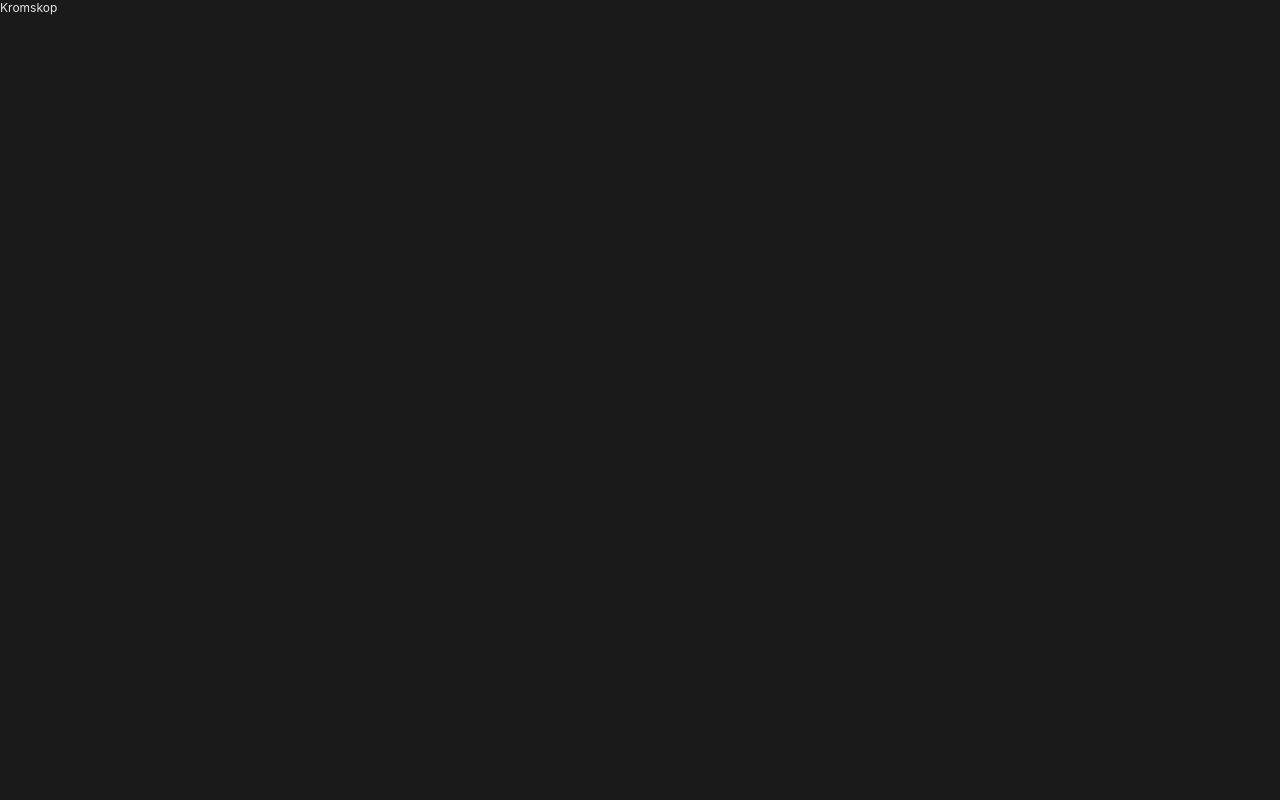
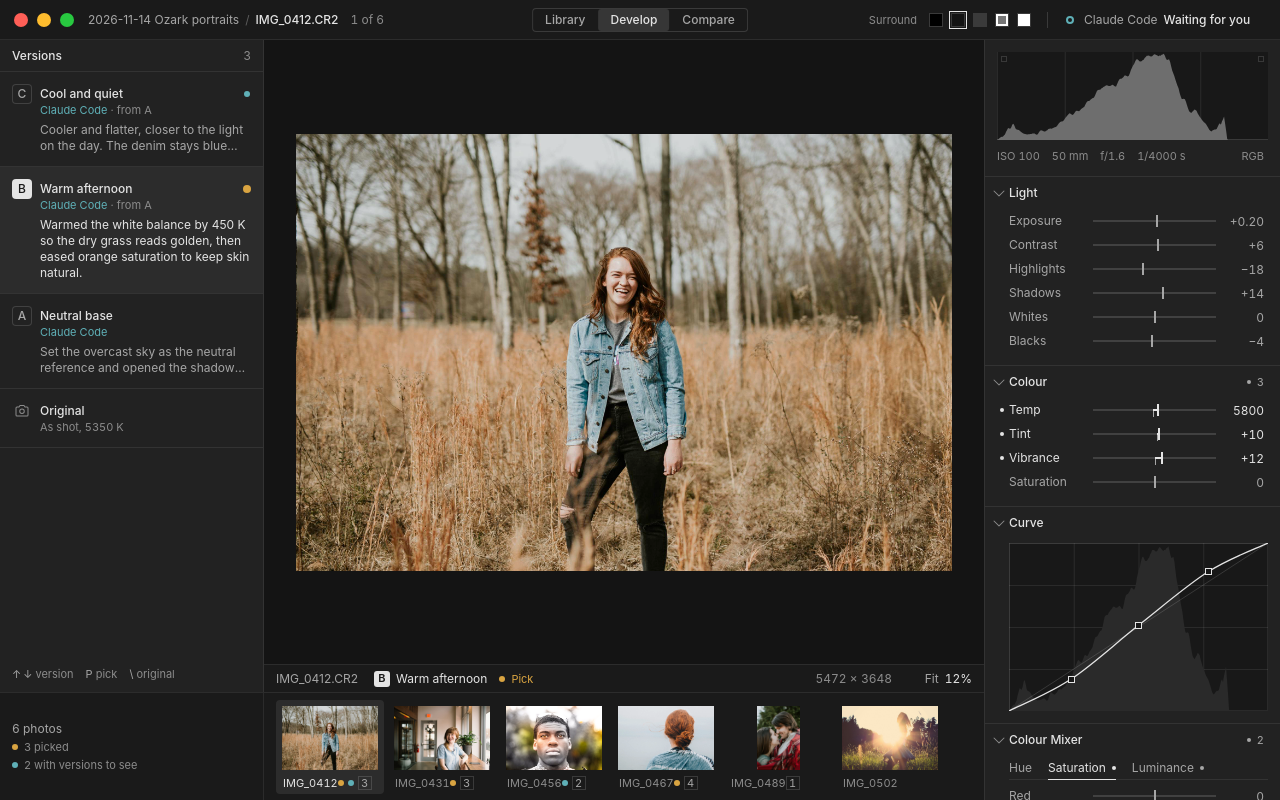
Before and after one commit to duncanlutz/kromskop, a React (Vite) app: page / in a window 1280 px wide. Built offline with nearby package versions, Linux system fonts and the light colour scheme.

Commit message:
ui: assemble the Develop workspace
Wires the toolbar, panels, viewer and filmstrip to the mock session and
adds keys for versions, photos, picking and flipping to the original.
Library and Compare are placeholders for later rounds.

Co-Authored-By: Claude Fable 5.2 <noreply@anthropic.com>

```diff
--- /dev/null
+++ b/src/App.module.css
@@ -0,0 +1,5 @@
+.app {
+  display: flex;
+  flex-direction: column;
+  height: 100%;
+}
--- a/src/App.tsx
+++ b/src/App.tsx
@@ -1,3 +1,46 @@
+import { useEffect, useState } from "react";
+import { DevelopWorkspace } from "./develop/DevelopWorkspace";
+import { MockControlsPopover } from "./mock/MockControlsPopover";
+import { MockSessionProvider } from "./mock/MockSession";
+import { PrefsProvider } from "./shell/Prefs";
+import { StubView } from "./shell/StubView";
+import { Toolbar } from "./shell/Toolbar";
+import { VIEWS, type View } from "./shell/ViewSwitch";
+import { TooltipProvider } from "./ui/Tooltip";
+import styles from "./App.module.css";
+
 export function App() {
-  return <main>Kromskop</main>;
+  const [view, setView] = useState<View>("develop");
+
+  useEffect(() => {
+    const onKeyDown = (event: KeyboardEvent) => {
+      if (event.metaKey || event.ctrlKey || event.altKey) return;
+      if (event.target instanceof HTMLInputElement) return;
+      const match = VIEWS.find((option) => option.key.toLowerCase() === event.key.toLowerCase());
+      if (match) setView(match.id);
+    };
+    window.addEventListener("keydown", onKeyDown);
+    return () => window.removeEventListener("keydown", onKeyDown);
+  }, []);
+
+  return (
+    <PrefsProvider>
+      {/* The mock stands in for the engine and MCP server until they exist. */}
+      <MockSessionProvider>
+        <TooltipProvider delay={500}>
+          <div className={styles.app}>
+            <Toolbar view={view} onViewChange={setView} />
+            {view === "develop" && <DevelopWorkspace />}
+            {view === "library" && (
+              <StubView name="Library" purpose="Every photo in the shoot as a grid, to sort, filter and choose what to develop." />
+            )}
+            {view === "compare" && (
+              <StubView name="Compare" purpose="Two to six versions side by side with linked zoom, to pick one and pin comments." />
+            )}
+            <MockControlsPopover />
+          </div>
+        </TooltipProvider>
+      </MockSessionProvider>
+    </PrefsProvider>
+  );
 }
--- /dev/null
+++ b/src/develop/DevelopWorkspace.module.css
@@ -0,0 +1,31 @@
+/*
+ * ┌──────────┬───────────────┬────────────┐
+ * │ versions │     photo     │            │
+ * ├──────────┴───────────────┤ adjustments│
+ * │        filmstrip         │            │
+ * └──────────────────────────┴────────────┘
+ * The adjustments run the full height: they are the tallest list.
+ */
+.workspace {
+  display: grid;
+  grid-template-columns: var(--panel-left-width) minmax(0, 1fr) var(--panel-right-width);
+  grid-template-rows: minmax(0, 1fr) var(--filmstrip-height);
+  flex: 1;
+  min-height: 0;
+}
+
+.workspace > :nth-child(1) {
+  grid-area: 1 / 1;
+}
+
+.workspace > :nth-child(2) {
+  grid-area: 1 / 2;
+}
+
+.workspace > :nth-child(3) {
+  grid-area: 1 / 3 / 3 / 4;
+}
+
+.workspace > :nth-child(4) {
+  grid-area: 2 / 1 / 3 / 3;
+}
--- /dev/null
+++ b/src/develop/DevelopWorkspace.tsx
@@ -0,0 +1,76 @@
+import { useEffect } from "react";
+import { ORIGINAL_ID } from "../model/types";
+import { useSession } from "../session/Session";
+import { AdjustPanel } from "./AdjustPanel";
+import styles from "./DevelopWorkspace.module.css";
+import { Filmstrip } from "./Filmstrip";
+import { VersionStack } from "./VersionStack";
+import { Viewer } from "./Viewer";
+
+/** True when a key press belongs to a control rather than to the workspace. */
+function isTyping(target: EventTarget | null): boolean {
+  if (!(target instanceof HTMLElement)) return false;
+  return target.tagName === "INPUT" || target.tagName === "TEXTAREA" || target.getAttribute("role") === "slider";
+}
+
+/** Versions on the left, the photo in the middle, adjustments on the right. */
+export function DevelopWorkspace() {
+  const session = useSession();
+
+  useEffect(() => {
+    const onKeyDown = (event: KeyboardEvent) => {
+      if ((event.metaKey || event.ctrlKey) && event.key.toLowerCase() === "o") {
+        event.preventDefault();
+        if (session.status === "empty") session.openFolder();
+        return;
+      }
+      if (event.metaKey || event.ctrlKey || event.altKey || isTyping(event.target)) return;
+      const { shoot, photo, version } = session;
+      if (session.status !== "ready" || !shoot || !photo || !version) return;
+
+      // The stack lists the newest version first, so "up" means newer.
+      const stack = [...photo.versions].reverse();
+      const versionIndex = stack.findIndex((v) => v.id === version.id);
+      const photoIndex = shoot.photos.findIndex((p) => p.id === photo.id);
+
+      switch (event.key) {
+        case "ArrowUp":
+        case "ArrowDown": {
+          const next = stack[versionIndex + (event.key === "ArrowUp" ? -1 : 1)];
+          if (next) session.selectVersion(next.id);
+          break;
+        }
+        case "ArrowLeft":
+        case "ArrowRight": {
+          const next = shoot.photos[photoIndex + (event.key === "ArrowLeft" ? -1 : 1)];
+          if (next) session.selectPhoto(next.id);
+          break;
+        }
+        case "p":
+        case "P":
+          session.togglePick(version.id);
+          break;
+        case "\\": {
+          // Flip to the original, and back to the pick or else the newest version.
+          const newest = stack[0];
+          session.selectVersion(version.id === ORIGINAL_ID && newest ? (photo.pickId ?? newest.id) : ORIGINAL_ID);
+          break;
+        }
+        default:
+          return;
+      }
+      event.preventDefault();
+    };
+    window.addEventListener("keydown", onKeyDown);
+    return () => window.removeEventListener("keydown", onKeyDown);
+  }, [session]);
+
+  return (
+    <div className={styles.workspace}>
+      <VersionStack />
+      <Viewer />
+      <AdjustPanel />
+      <Filmstrip />
+    </div>
+  );
+}
```
